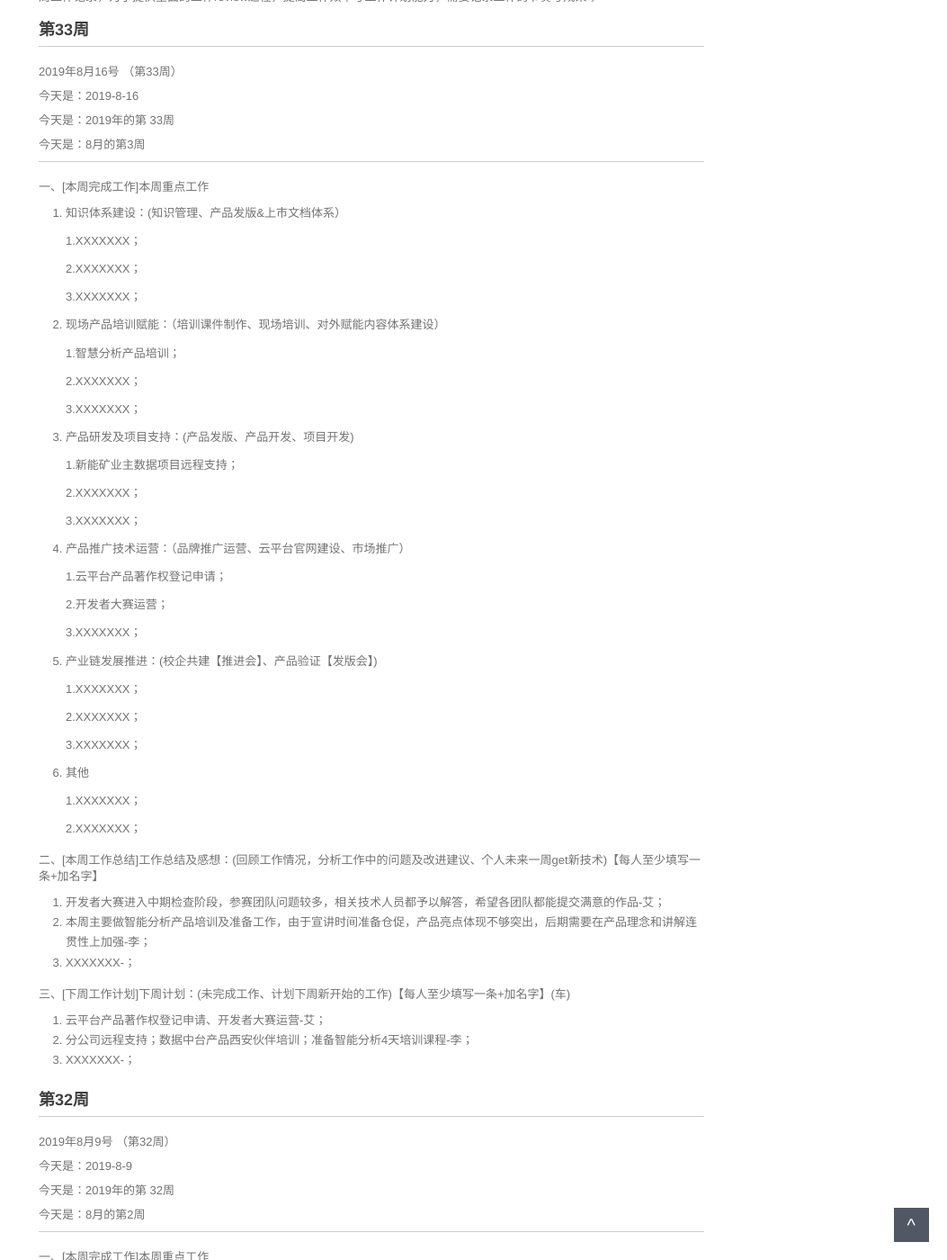
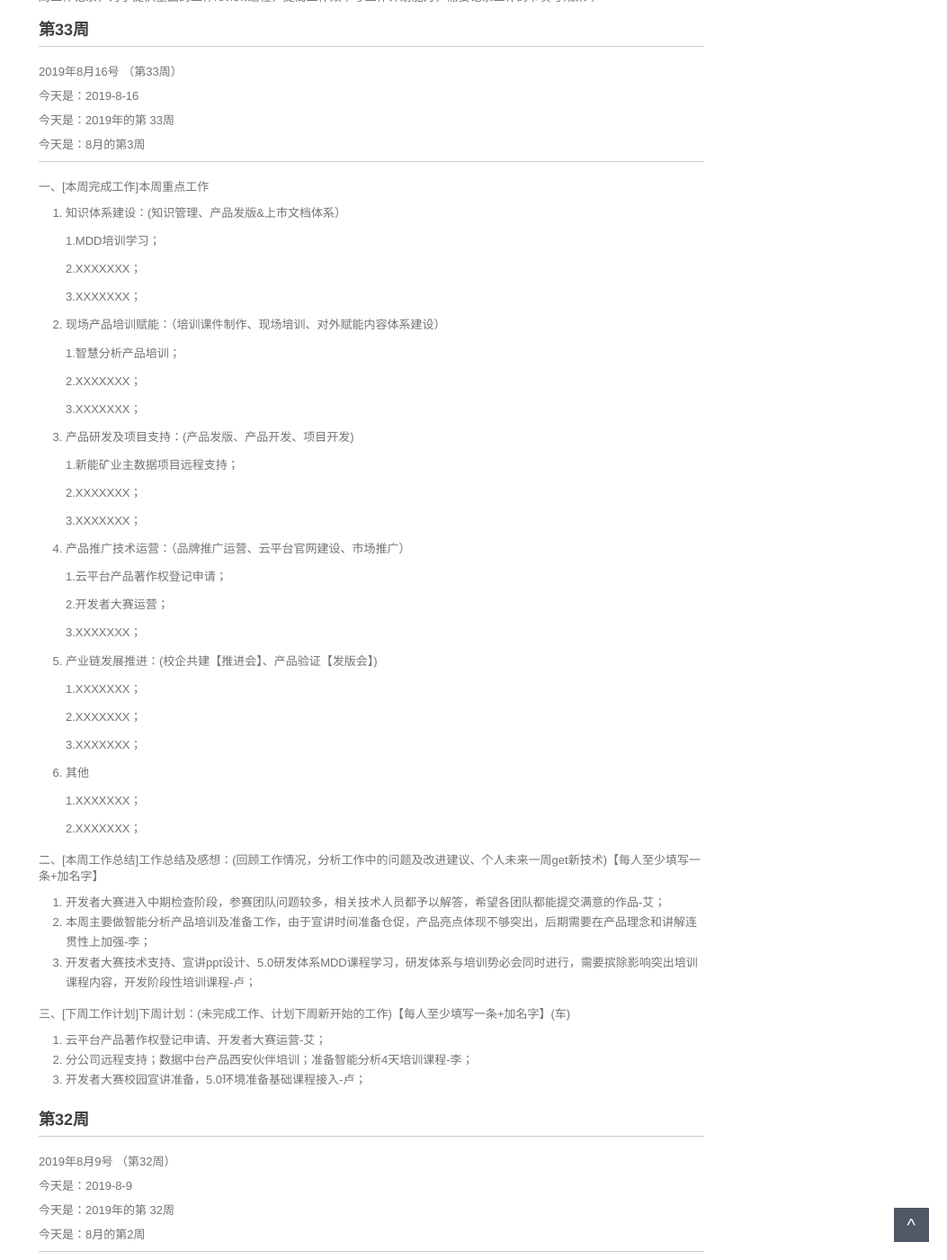
Before and after one commit to walllFlower/blog, a Jekyll site: the page built from _posts/2018-07-17-day_report_cxz.md, in a window 1280 px wide and 1400 px high, scrolled down 310 px. Shown: the whole window at 90% size, without its empty margins (227-1280 px from the left). Built offline with Jekyll 4.4.1, drawn with Linux system fonts in a browser that asks for light colours; comment, search, counter and statistics services are not loaded.

Commit message:
Update 2018-07-17-day_report_cxz.md

```diff
--- a/_posts/2018-07-17-day_report_cxz.md
+++ b/_posts/2018-07-17-day_report_cxz.md
@@ -26,7 +26,7 @@ categories: 技术运营工作周报
 
 1. 知识体系建设：(知识管理、产品发版&上市文档体系）
 
-    1.XXXXXXX；
+    1.MDD培训学习；
 
     2.XXXXXXX；
 
@@ -75,13 +75,13 @@ categories: 技术运营工作周报
 
 1. 开发者大赛进入中期检查阶段，参赛团队问题较多，相关技术人员都予以解答，希望各团队都能提交满意的作品-艾；
 2. 本周主要做智能分析产品培训及准备工作，由于宣讲时间准备仓促，产品亮点体现不够突出，后期需要在产品理念和讲解连贯性上加强-李；
-3. XXXXXXX-；
+3. 开发者大赛技术支持、宣讲ppt设计、5.0研发体系MDD课程学习，研发体系与培训势必会同时进行，需要摈除影响突出培训课程内容，开发阶段性培训课程-卢；
 
 三、[下周工作计划]下周计划：(未完成工作、计划下周新开始的工作)【每人至少填写一条+加名字】(车)
 
 1. 云平台产品著作权登记申请、开发者大赛运营-艾；
 2. 分公司远程支持；数据中台产品西安伙伴培训；准备智能分析4天培训课程-李；
-3. XXXXXXX-；
+3. 开发者大赛校园宣讲准备，5.0环境准备基础课程接入-卢；
 
 
 
```
